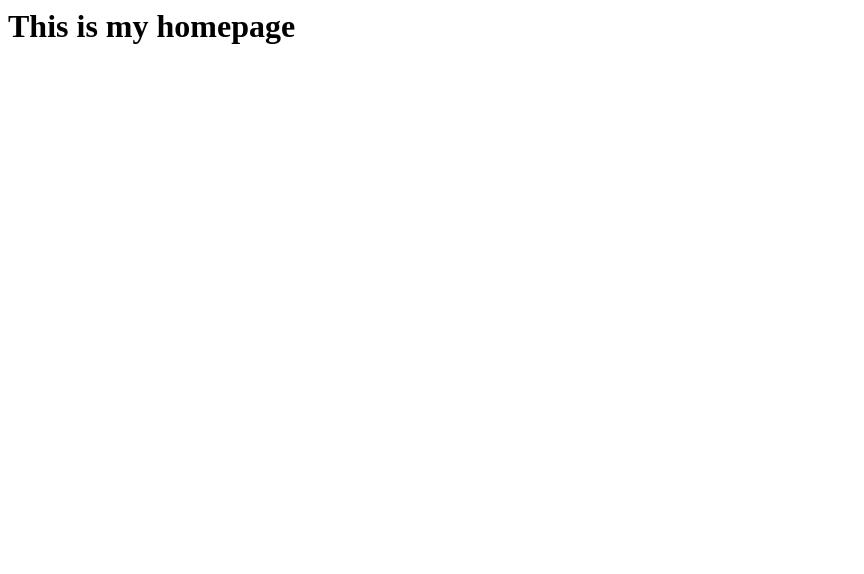
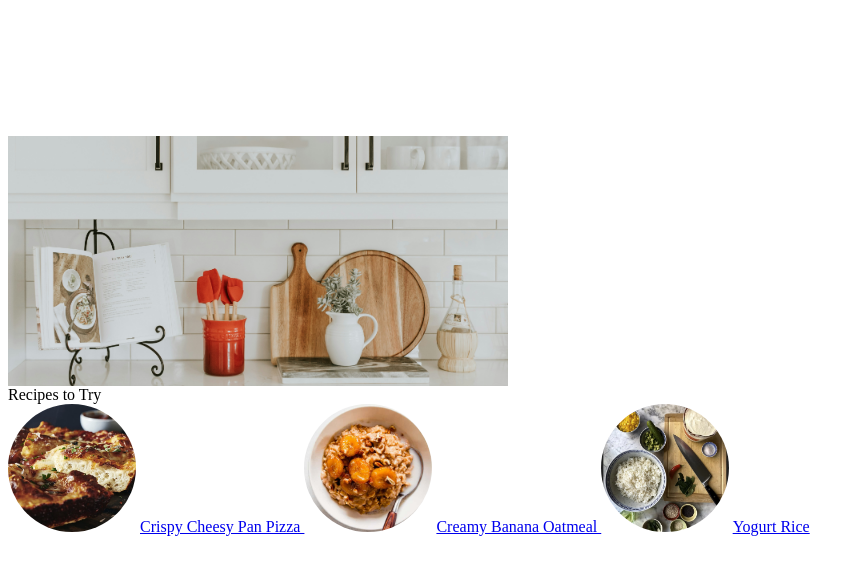
Before and after one commit to jsh0404/link-in-bio, a plain HTML site: page index.html in a window 1280 px wide. Shown: the whole page, without its empty margins (0-864 px from the left). Drawn offline with Linux system fonts and the light colour scheme.

Commit message:
recipes to try

```diff
--- a/index.html
+++ b/index.html
@@ -1 +1,80 @@
-<h1>This is my homepage</h1>
+<htlml>
+
+  <head>
+
+    <meta charset="UTF-8">
+    <meta name="viewport" content="width=device-width, initial-scale=1.0">
+
+    <title>Jaya's Recipes to Try</title>
+
+    <style>
+
+      body{
+        padding-top: 128px;
+        padding-bottom: 128px;
+      }
+
+      .Recipe-image {
+        width: 500px;
+        height: 250px;
+        object-fit: cover;
+      }
+
+      .Pizza-image {
+        width: 128px;
+        height: 128px;
+        object-fit: cover;
+        border-radius: 128px;
+      }
+
+      .Oatmeal-image {
+        width: 128px;
+        height: 128px;
+        object-fit: cover;
+        border-radius: 128px;
+      }
+
+      .Rice-image {
+        width: 128px;
+        height: 128px;
+        object-fit: cover;
+        border-radius: 128px;
+      }
+
+    </style>
+
+  </head>
+
+  <body>
+    <div class = "main-container">
+
+      <div class = "image-row">
+        <img class = "Recipe-image" src="thumbnails/Recipes.jpg" alt="Recipes Pic">
+      </div>
+
+      <div class = "name-row">
+        Recipes to Try
+      </div>
+
+      <div class = "recipe rows">
+
+        <img class = "Pizza-image" src = "thumbnails/Crispy Pizza.jpg" alt="Crispy Pizza Pic">
+        <a targets="_blank" href="https://www.kingarthurbaking.com/recipes/crispy-cheesy-pan-pizza-recipe">
+          Crispy Cheesy Pan Pizza
+        </a>
+
+        <img class = "Oatmeal-image" src = "thumbnails/Banana Bread Oatmeal.jpg" alt="Banana Bread Oatmeal Pic">
+        <a targets="_blank" href="https://zestfulkitchen.com/banana-oatmeal-recipe/">
+          Creamy Banana Oatmeal
+        </a>
+
+        <img class = "Rice-image" src = "thumbnails/Yogurt Rice.jpg" alt="Yogurt Rice Pic">
+        <a targets="_blank" href="https://www.padmalakshmi.com/yogurt-rice-recipe">
+          Yogurt Rice
+        </a>
+      </div>
+
+    </div>
+  </body>
+
+</htlml>
```
Also changed, not shown: hello.html (deleted, +0 -1 lines), thumbnails/Banana Bread Oatmeal.jpg (added), thumbnails/Crispy Pizza.jpg (added), thumbnails/Recipes.jpg (added), thumbnails/Yogurt Rice.jpg (added).
